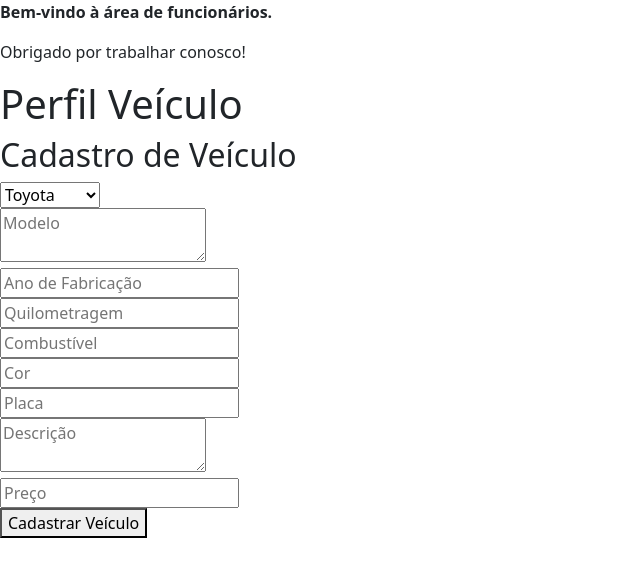
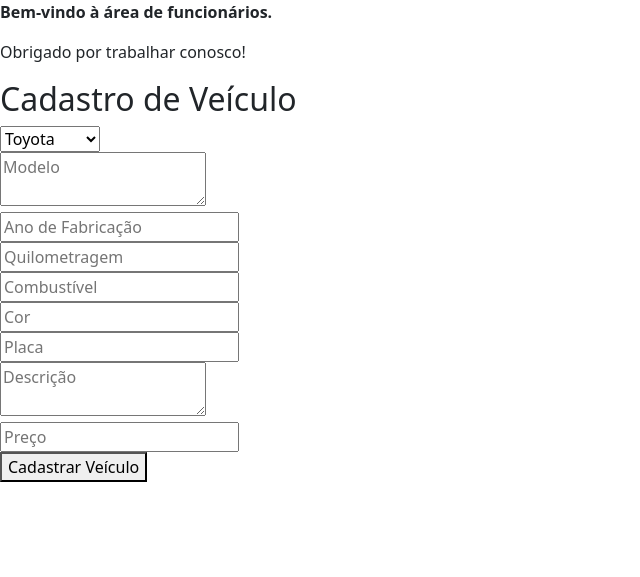
Before and after one commit to DeborahCristinaOJ/ConcessionariaDeCarros, a PHP site: page /view/perfilFuncionario.php in a window 1280 px wide. Shown: the part 112-689 px from the top of the page, without its empty margins (0-640 px from the left). Run offline with PHP 8.4, Linux system fonts and the light colour scheme; some libraries are stand-ins or nearby versions.

Commit message:
Css ta arrumado eu acredito

```diff
--- a/public/css/index.css
+++ b/public/css/index.css
@@ -80,7 +80,6 @@ h4 {
 }
 
 .depoimentos .gallery img {
-  border-radius: 20px;
   width: 350px;
   height: auto;
   margin: 5px;
--- a/src/view/perfilFuncionario.php
+++ b/src/view/perfilFuncionario.php
@@ -20,14 +20,12 @@
     <link href="https://maxcdn.bootstrapcdn.com/bootstrap/4.5.2/css/bootstrap.min.css" rel="stylesheet">
     <script src="https://cdn.jsdelivr.net/npm/@popperjs/core@2.5.3/dist/umd/popper.min.js"></script>
     <script src="https://maxcdn.bootstrapcdn.com/bootstrap/4.5.2/js/bootstrap.min.js"></script>
+    <link href="https://cdn.jsdelivr.net/npm/bootstrap@5.3.2/dist/css/bootstrap.min.css" rel="stylesheet" integrity="sha384-T3c6CoIi6uLrA9TneNEoa7RxnatzjcDSCmG1MXxSR1GAsXEV/Dwwykc2MPK8M2HN" crossorigin="anonymous">
+    <script src="https://cdn.jsdelivr.net/npm/bootstrap@5.3.2/dist/js/bootstrap.bundle.min.js" integrity="sha384-C6RzsynM9kWDrMNeT87bh95OGNyZPhcTNXj1NW7RuBCsyN/o0jlpcV8Qyq46cDfL" crossorigin="anonymous"></script>
 
     <!--Links CSS-->
     <link rel="stylesheet" href="../../public/css/perfilFuncionario.css" type="text/css" media="screen">
     <link rel="stylesheet" href="../../public/css/style.css" type="text/css" media="screen">
-
-    <link href="https://cdn.jsdelivr.net/npm/bootstrap@5.3.2/dist/css/bootstrap.min.css" rel="stylesheet" integrity="sha384-T3c6CoIi6uLrA9TneNEoa7RxnatzjcDSCmG1MXxSR1GAsXEV/Dwwykc2MPK8M2HN" crossorigin="anonymous">
-    <script src="https://cdn.jsdelivr.net/npm/bootstrap@5.3.2/dist/js/bootstrap.bundle.min.js" integrity="sha384-C6RzsynM9kWDrMNeT87bh95OGNyZPhcTNXj1NW7RuBCsyN/o0jlpcV8Qyq46cDfL" crossorigin="anonymous"></script>
-
 
     <!--Links Javascript-->
     <script src="../../public/js/perfilFuncionario.js"></script>
@@ -86,8 +84,7 @@
 
 
 
-    <div id="perfil-veiculo" class="perfil-veiculo">
-        <h1>Perfil Veículo</h1>
+    <div id="perfil-funcionario" class="perfil-funcionario">
         <h2>Cadastro de Veículo</h2>
         <form id="frmVeiculo" method="post">
             <select class="veiculoFrm" name="marca" id="marca">
```
Also changed, not shown: src/view/login_cadastro.php (+3 -4 lines), src/view/perfilCarros.php (+4 -3 lines), public/img/Carros/Carro2.4.png, public/img/Carros/Carro2.5.png, 1 other file.
